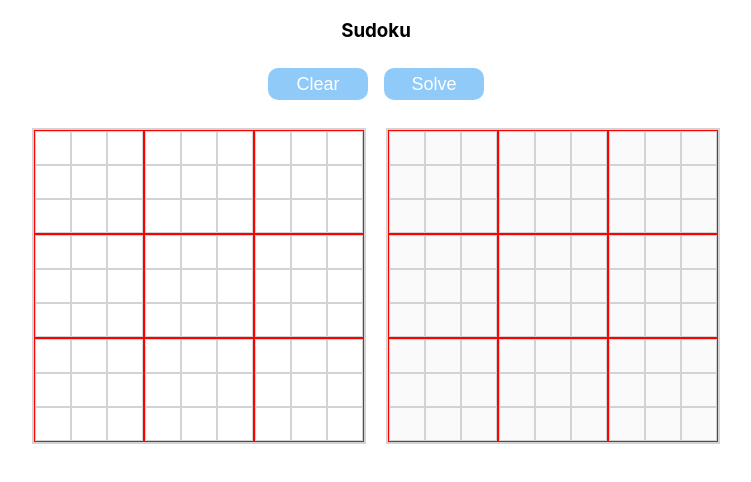
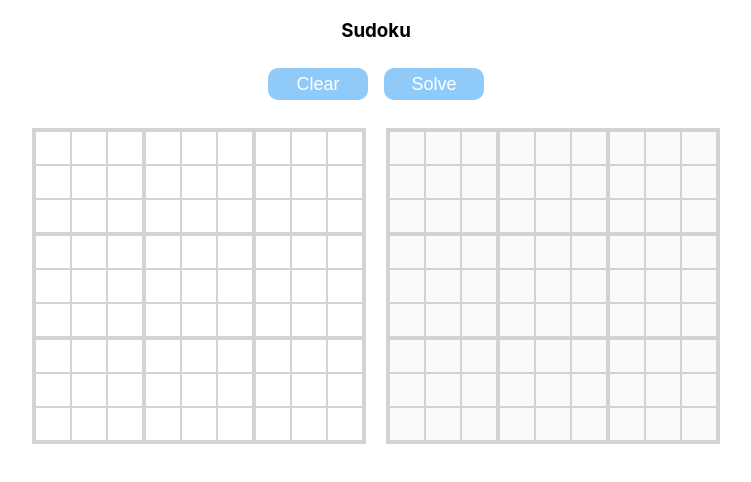
Before and after one commit to davisraimon/MyExperiments, a React (Create React App) app: page / in a window 1280 px wide. Shown: the top 482 px of the page, without its empty margins (264-1015 px from the left). Built offline with nearby package versions, Linux system fonts and the light colour scheme.

Commit message:
testing UI

```diff
--- a/src/components/Box.css
+++ b/src/components/Box.css
@@ -1,5 +1,4 @@
 .grid {
   min-width: 108px;
   max-width: 108px;
-  border-color: blue;
 }
--- a/src/components/Grid.css
+++ b/src/components/Grid.css
@@ -47,8 +47,6 @@
 
 .sudoku-box {
   flex: 1;
-  min-width: 108px;
-  max-width: 108px;
   border: 1px solid lightgray;
-  border-color: red;
+  width: auto;
 }
```
Also changed, not shown: 8 other files (tests, documents, lock files or other folders).
